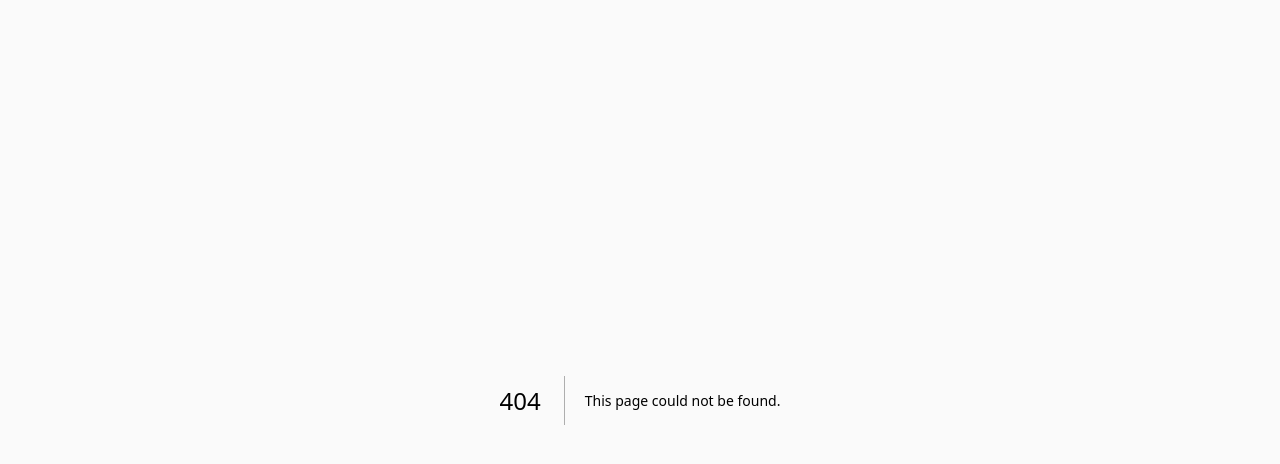
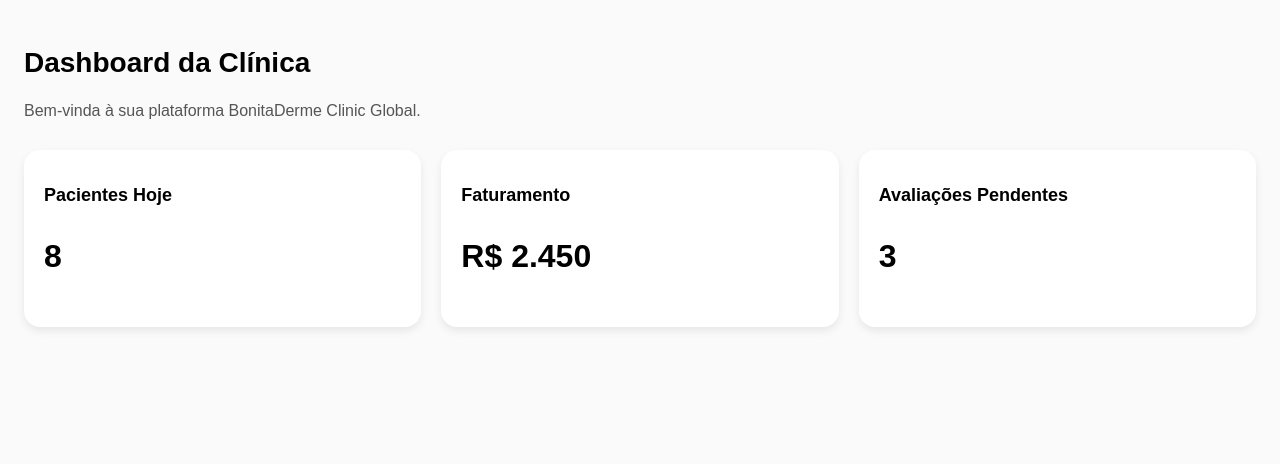
Before and after one commit to clinicglobal/clinicglobal-platform, a Next.js app: page /clinic/clinic/dashboard in a window 1280 px wide. Before the commit this address had no page. Shown: the top 464 px of the page. Built offline with nearby package versions, Linux system fonts and the light colour scheme.

Commit message:
Create page.jsx
Signed-off-by: clinicglobal <clinicglobalbd@gmail.com>

```diff
--- /dev/null
+++ b/app/clinic/clinic/dashboard/page.jsx
@@ -0,0 +1,52 @@
+export default function Dashboard() {
+  return (
+    <div style={{ padding: "24px" }}>
+      <h1 style={{ fontSize: "28px", fontWeight: "bold" }}>
+        Dashboard da Clínica
+      </h1>
+
+      <p style={{ marginTop: "10px", fontSize: "16px", color: "#555" }}>
+        Bem-vinda à sua plataforma BonitaDerme Clinic Global.
+      </p>
+
+      <div style={{
+        display: "grid",
+        gridTemplateColumns: "repeat(auto-fit, minmax(250px, 1fr))",
+        gap: "20px",
+        marginTop: "30px"
+      }}>
+
+        <div style={{
+          padding: "20px",
+          borderRadius: "16px",
+          background: "white",
+          boxShadow: "0 4px 8px rgba(0,0,0,0.08)"
+        }}>
+          <h2 style={{ fontSize: "18px", marginBottom: "10px" }}>Pacientes Hoje</h2>
+          <p style={{ fontSize: "32px", fontWeight: "bold" }}>8</p>
+        </div>
+
+        <div style={{
+          padding: "20px",
+          borderRadius: "16px",
+          background: "white",
+          boxShadow: "0 4px 8px rgba(0,0,0,0.08)"
+        }}>
+          <h2 style={{ fontSize: "18px", marginBottom: "10px" }}>Faturamento</h2>
+          <p style={{ fontSize: "32px", fontWeight: "bold" }}>R$ 2.450</p>
+        </div>
+
+        <div style={{
+          padding: "20px",
+          borderRadius: "16px",
+          background: "white",
+          boxShadow: "0 4px 8px rgba(0,0,0,0.08)"
+        }}>
+          <h2 style={{ fontSize: "18px", marginBottom: "10px" }}>Avaliações Pendentes</h2>
+          <p style={{ fontSize: "32px", fontWeight: "bold" }}>3</p>
+        </div>
+
+      </div>
+    </div>
+  );
+}
```
